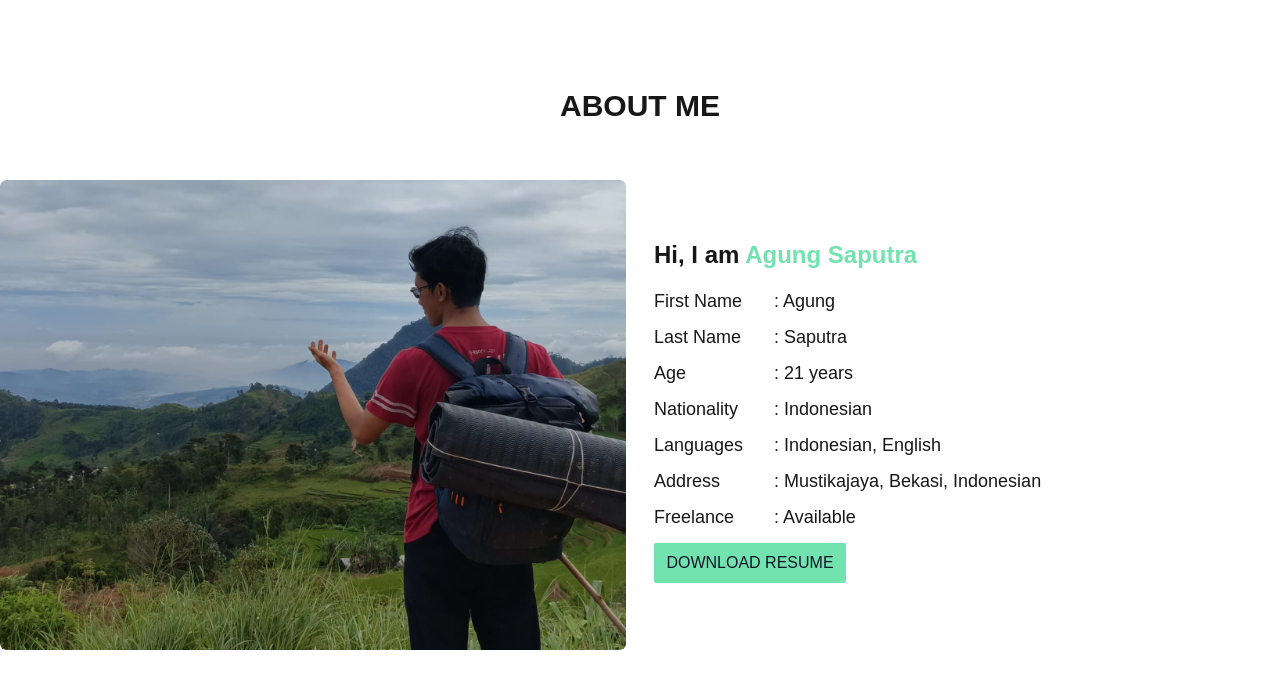
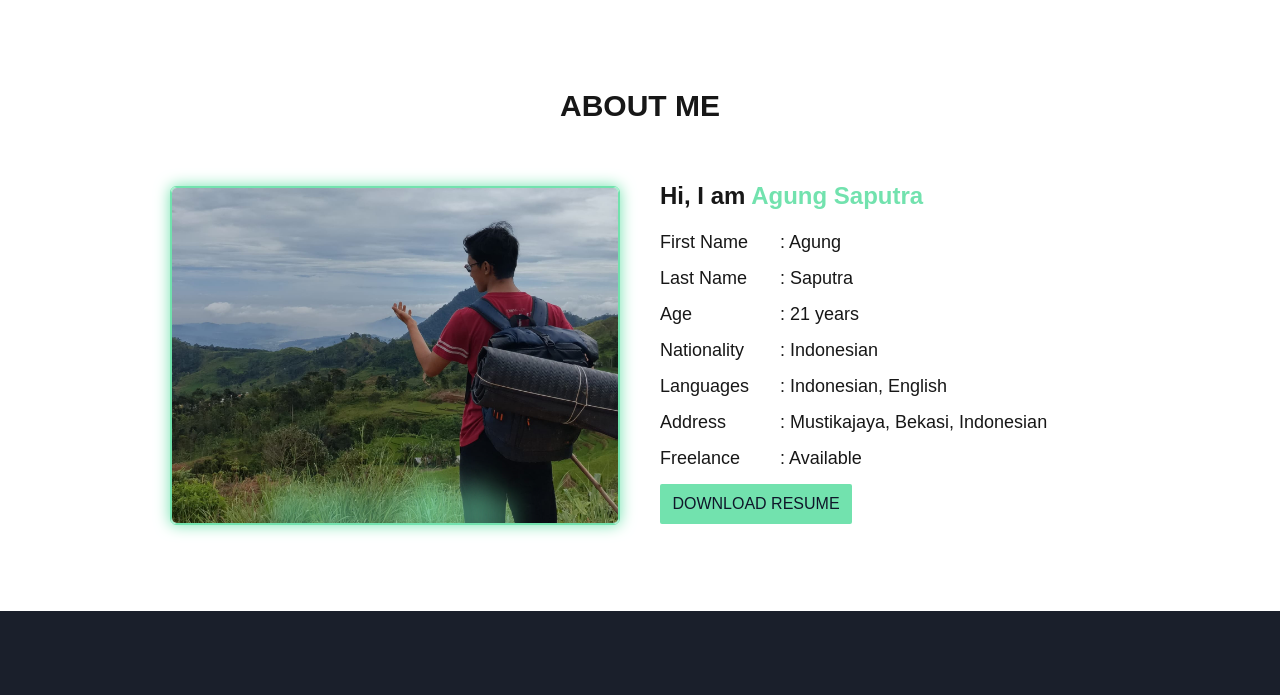
Before and after one commit to difhaels/portfolio-v4, a Next.js app: page / in a window 1280 px wide. Shown: the part 840-1535 px from the top of the page. Built offline with nearby package versions, Linux system fonts and the light colour scheme.

Commit message:
about v2 rebause

```diff
--- a/src/components/AboutMe.jsx
+++ b/src/components/AboutMe.jsx
@@ -1,30 +1,49 @@
+"use client";
 import React from "react";
+import { motion } from "framer-motion";
 
 export default function AboutMe() {
   return (
-    <section className="about-section">
-      <div className="container mx-auto lg:pt-24 xl:pt-32">
+    <section className="about-section container mx-auto lg:pt-24 xl:pt-32">
       <div className="text-center text-3xl font-bold">
         <h1>ABOUT ME</h1>
       </div>
-        <div className="grid grid-cols-2 items-center gap-7  pb-20 pt-14">
+      <div className="grid grid-cols-2 items-center justify-center gap-10 pb-20 pt-14">
         {/* Bagian Gambar */}
-          <div className="col-span-2 lg:col-span-1">
-            <div className="border-10 border-primary relative overflow-hidden rounded-md border-opacity-20">
-              <span className="animate-ledgerleftright to-primary absolute -top-2.5 left-0 z-10 h-2.5 w-10 rounded-full bg-gradient-to-r from-transparent"></span>
-              <span className="animate-ledgerrightleft from-primary absolute -bottom-2.5 right-0 z-10 h-2.5 w-10 rounded-full bg-gradient-to-r to-transparent"></span>
-              <span className="animate-ledgerbottomtop to-primary absolute -left-2.5 top-0 z-10 h-10 w-2.5 rounded-full bg-gradient-to-t from-transparent"></span>
-              <span className="animate-ledgertopbottom to-primary absolute -right-2.5 bottom-0 z-10 h-10 w-2.5 rounded-full bg-gradient-to-b from-transparent"></span>
+        <div className="col-span-2 lg:col-span-1 flex justify-center lg:justify-end">
+          <div className="relative max-w-[400px] overflow-hidden rounded-md border border-[#72E2AE] shadow-[0_0_15px_#72E2AE] sm:max-w-[450px]">
+            {/* Efek api di bawah */}
+            <div className="absolute -bottom-6 left-1/2 flex -translate-x-1/2 gap-1">
+              {[...Array(10)].map((_, i) => (
+                <motion.div
+                  key={i}
+                  className="h-12 w-5 rounded-full bg-[#72E2AE] opacity-70 mix-blend-overlay blur-md"
+                  initial={{ y: 0, scaleY: 1, opacity: 0.5 }}
+                  animate={{
+                    y: [-5, -15, -5],
+                    scaleY: [1, 1.5, 1],
+                    opacity: [0.5, 1, 0.5],
+                  }}
+                  transition={{
+                    duration: 1.2 + Math.random(),
+                    repeat: Infinity,
+                    ease: "easeInOut",
+                  }}
+                />
+              ))}
+            </div>
+
+            {/* Gambar */}
             <img
               src="/about.jpeg"
               alt="Your Name"
-                className="w-full rounded-md"
+              className="w-full rounded-md border border-[#72E2AE] shadow-[0_0_15px_#72E2AE]"
             />
           </div>
         </div>
 
         {/* Bagian Konten */}
-          <div className="col-span-2 lg:col-span-1">
+        <div className="col-span-2 mx-10 sm:mx-0 lg:col-span-1">
           <div className="about-content">
             <h3 className="text-2xl font-bold">
               Hi, I am <span className="text-[#72E2AE]">Agung Saputra</span>
@@ -88,7 +107,6 @@ export default function AboutMe() {
           </div>
         </div>
       </div>
-      </div>
     </section>
   );
 }
```
Lines whose indentation alone changed are shown as unchanged.
